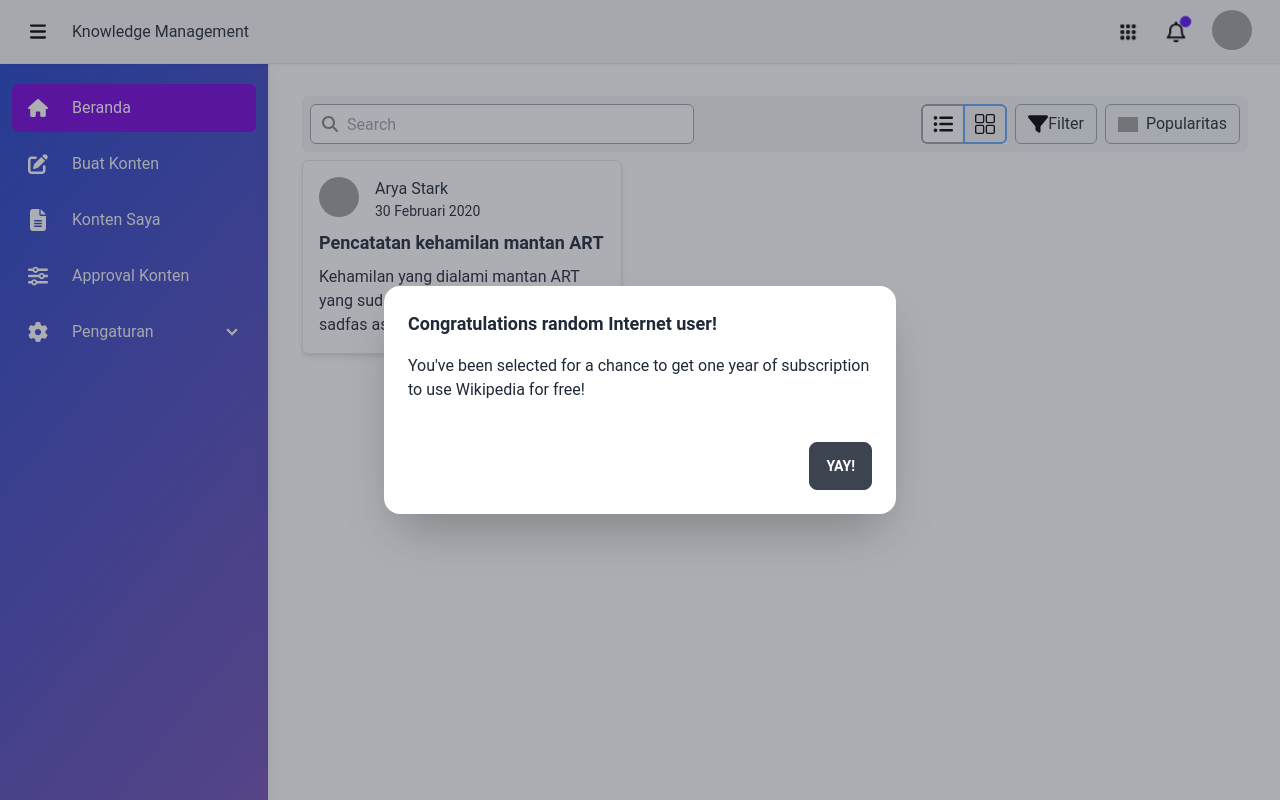
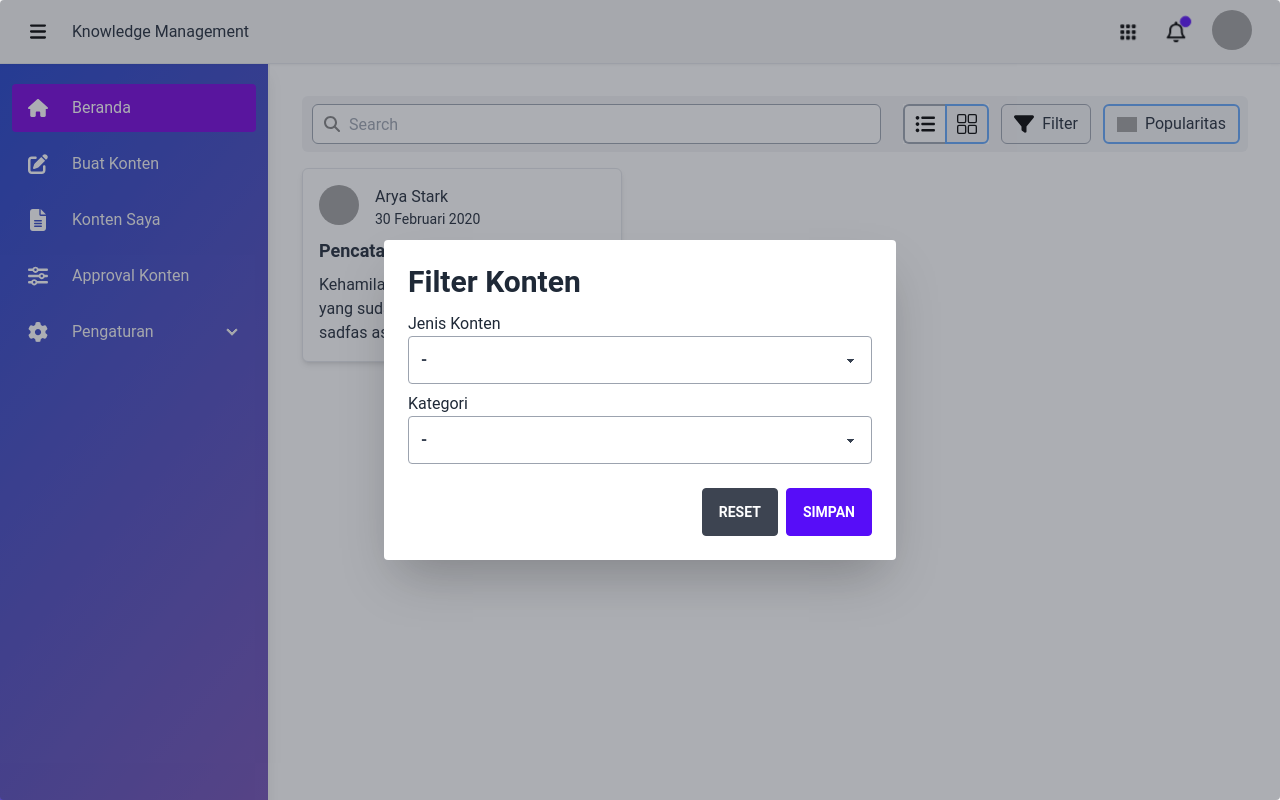
Before and after one commit to martinsmor/KnowledgeManagementSystemFE, a React (Vite) app: page /beranda in a window 1280 px wide. Both pictures are taken after a click on the label "Filter". Built offline with nearby package versions, Linux system fonts and the light colour scheme; grey boxes are pictures that could not be loaded.

Commit message:
add filter

```diff
--- a/src/App.css
+++ b/src/App.css
@@ -1,15 +1,15 @@
 #sidebar {
-    transition: width ease-in-out .15s;
+    transition: width ease-out .15s;
     box-sizing: border-box !important;
 }
 
 .txtsidebar {
-    transition: ease-in-out .3s;
+    transition: ease-out .3s;
     visibility: hidden;
     height: 24px;
     overflow: hidden;
     margin-left: 1.5rem;
-    animation: text 0.3s ease-in-out;
+    animation: text 0.3s ease-out;
     animation-iteration-count: infinite;
 }
 
@@ -25,7 +25,7 @@
 }
 
 #txtsidebar {
-    transition: ease-in-out .3s;
+    transition: ease-out .3s;
     visibility: hidden;
     height: 24px !important;
     overflow: hidden;
@@ -40,7 +40,7 @@ body {
 }
 
 .content {
-    transition: all ease-in-out .15s;
+    transition: all ease-out .15s;
 }
 
 .collapse-arrow .collapse-title:after {
@@ -62,7 +62,7 @@ body {
 }
 
 .collapse-content {
-    transition: ease-in-out 10s;
+    transition: ease-out 10s;
 }
 
 #maincontent {
@@ -139,7 +139,7 @@ body {
     #sidebar {
         box-sizing: border-box;
         padding-top: 0.75rem;
-        transition: ease-in-out .15s;
+        transition: ease-out .15s;
     }
 
 
--- a/src/component/main/Sidebar.jsx
+++ b/src/component/main/Sidebar.jsx
@@ -35,7 +35,7 @@ function Sidebar(props) {
                       : null
                   }
                   className={
-                    "flex  min-h-[48px] overflow-hidden active:bg-blue-300 flex-column hover:bg-base-200 hover:bg-opacity-40 p-3 items-center rounded-md ease-in-out transition duration-100"
+                    "flex  min-h-[48px] overflow-hidden active:bg-blue-300 flex-column hover:bg-base-200 hover:bg-opacity-40 p-3 items-center rounded ease-in-out transition duration-100"
                   }
                   href=""
                 >
@@ -56,7 +56,7 @@ function Sidebar(props) {
                         }
                       : null
                   }
-                  className="flex  min-h-[48px] overflow-hidden active:bg-blue-300 flex-column hover:bg-base-200 hover:bg-opacity-40 p-3 items-center rounded-md ease-in-out transition  duration-100"
+                  className="flex  min-h-[48px] overflow-hidden active:bg-blue-300 flex-column hover:bg-base-200 hover:bg-opacity-40 p-3 items-center rounded ease-in-out transition  duration-100"
                 >
                   <img className="w-5  ml-1" src={tambahIcon} alt="" />
                   <span className="ml-6  overflow-hidden  max-h-[24px] transition ">
@@ -75,7 +75,7 @@ function Sidebar(props) {
                         }
                       : null
                   }
-                  className="flex min-h-[48px] overflow-hidden  active:bg-blue-300 flex-column hover:bg-base-200 hover:bg-opacity-40 p-3 items-center rounded-md ease-in-out transition  duration-100"
+                  className="flex min-h-[48px] overflow-hidden  active:bg-blue-300 flex-column hover:bg-base-200 hover:bg-opacity-40 p-3 items-center rounded ease-in-out transition  duration-100"
                   href=""
                 >
                   <img className="w-4  ml-1.5" src={mycontentIcon} alt="" />
@@ -87,7 +87,7 @@ function Sidebar(props) {
               <li className="my-2">
                 <Link
                   to={"/"}
-                  className="flex min-h-[48px] overflow-hidden  active:bg-blue-300 flex-column hover:bg-base-200 hover:bg-opacity-40 p-3 items-center rounded-md ease-in-out transition  duration-100"
+                  className="flex min-h-[48px] overflow-hidden  active:bg-blue-300 flex-column hover:bg-base-200 hover:bg-opacity-40 p-3 items-center rounded ease-in-out transition  duration-100"
                 >
                   <img className="w-5  ml-1" src={contentsettingIcon} alt="" />
                   <span className="ml-6   overflow-hidden  max-h-[24px] ">
@@ -100,7 +100,7 @@ function Sidebar(props) {
                 <input type="checkbox" className="peer" id="collapse" />
                 <div
                   id="collapse-head"
-                  className="flex collapse-title  h-[20px] peer-hover:bg-base-300   overflow-hidden active:bg-blue-300  peer-hover:bg-opacity-40 flex-column p-3 py-1 items-center rounded-md ease-in-out transition  duration-100"
+                  className="flex collapse-title  h-[20px] peer-hover:bg-base-300   overflow-hidden active:bg-blue-300  peer-hover:bg-opacity-40 flex-column p-3 py-1 items-center rounded ease-in-out transition  duration-100"
                   href=""
                 >
                   <img className="w-5  ml-1" src={settingIcon} alt="" />
@@ -110,7 +110,7 @@ function Sidebar(props) {
                 </div>
                 <ul className="collapse-content flex flex-col p-0 pb-0 transition-all duration-100 ease-linear ">
                   <Link
-                    className="p-2 my-0.5 pl-14 py-3 hover:bg-base-200 hover:bg-opacity-40 w-full rounded-lg  duration-100"
+                    className="p-2 my-0.5 pl-14 py-3 hover:bg-base-200 hover:bg-opacity-40 w-full rounded  duration-100"
                     to="Pengguna"
                   >
                     <span className="block max-h-[24px] ml-1 overflow-hidden">
@@ -118,7 +118,7 @@ function Sidebar(props) {
                     </span>
                   </Link>
                   <Link
-                    className="p-2 my-0.5 pl-14 py-3 hover:bg-base-200 hover:bg-opacity-40 w-full rounded-lg  duration-100"
+                    className="p-2 my-0.5 pl-14 py-3 hover:bg-base-200 hover:bg-opacity-40 w-full rounded  duration-100"
                     to="/"
                   >
                     <span className="block max-h-[24px] ml-1 overflow-hidden">
@@ -126,7 +126,7 @@ function Sidebar(props) {
                     </span>
                   </Link>
                   <Link
-                    className="p-2 my-0.5 pl-14 py-3 hover:bg-base-200 hover:bg-opacity-40 w-full rounded-lg  duration-100"
+                    className="p-2 my-0.5 pl-14 py-3 hover:bg-base-200 hover:bg-opacity-40 w-full rounded  duration-100"
                     to="/"
                   >
                     <span className="block max-h-[24px] ml-1 overflow-hidden">
@@ -134,7 +134,7 @@ function Sidebar(props) {
                     </span>
                   </Link>
                   <Link
-                    className="p-2 my-0.5 pl-14 py-3 hover:bg-base-200 hover:bg-opacity-40 w-full rounded-lg  duration-100"
+                    className="p-2 my-0.5 pl-14 py-3 hover:bg-base-200 hover:bg-opacity-40 w-full rounded  duration-100"
                     to="/"
                   >
                     <span className="block max-h-[24px] ml-1 overflow-hidden">
@@ -142,7 +142,7 @@ function Sidebar(props) {
                     </span>
                   </Link>
                   <Link
-                    className="p-2 my-0.5 pl-14 py-3 hover:bg-base-200 hover:bg-opacity-40 w-full rounded-lg  duration-100"
+                    className="p-2 my-0.5 pl-14 py-3 hover:bg-base-200 hover:bg-opacity-40 w-full rounded  duration-100"
                     to="/"
                   >
                     <span className="block max-h-[24px] ml-1 overflow-hidden">
@@ -180,7 +180,7 @@ function Sidebar(props) {
                       : null
                   }
                   to="/beranda"
-                  className="flex hovhov overflow-hidden hover:bg-opacity-40  active:bg-blue-200 flex-column hover:bg-base-300 py-3 items-center rounded-md ease-in-out transition  duration-100"
+                  className="flex hovhov overflow-hidden hover:bg-opacity-40  active:bg-blue-200 flex-column hover:bg-base-300 py-3 items-center rounded ease-in-out transition  duration-100"
                   href=""
                 >
                   <img className="w-5 ml-4" src={homeIcon} alt="" />
@@ -199,7 +199,7 @@ function Sidebar(props) {
                         }
                       : null
                   }
-                  className="flex  overflow-hidden hover:bg-opacity-40  active:bg-blue-200 flex-column hover:bg-base-300 py-3 items-center rounded-md ease-in-out transition  duration-100"
+                  className="flex  overflow-hidden hover:bg-opacity-40  active:bg-blue-200 flex-column hover:bg-base-300 py-3 items-center rounded ease-in-out transition  duration-100"
                 >
                   <img className="w-5 ml-4" src={tambahIcon} alt="" />
                   <span className="txtsidebar">Buat Konten</span>
@@ -217,7 +217,7 @@ function Sidebar(props) {
                       : null
                   }
                   to="kontensaya"
-                  className="flex overflow-hidden hover:bg-opacity-40  active:bg-blue-200 flex-column hover:bg-base-300 py-3  items-center rounded-md ease-in-out transition  duration-100"
+                  className="flex overflow-hidden hover:bg-opacity-40  active:bg-blue-200 flex-column hover:bg-base-300 py-3  items-center rounded ease-in-out transition  duration-100"
                   href=""
                 >
                   <img
@@ -232,7 +232,7 @@ function Sidebar(props) {
               <li className="my-2 tooltip1">
                 <Link
                   to={"/"}
-                  className="hover:bg-opacity-40  flex  overflow-hidden  active:bg-blue-200 flex-column hover:bg-base-300 py-3 items-center rounded-md ease-in-out transition  duration-100"
+                  className="hover:bg-opacity-40  flex  overflow-hidden  active:bg-blue-200 flex-column hover:bg-base-300 py-3 items-center rounded ease-in-out transition  duration-100"
                 >
                   <img className="w-5 ml-4" src={contentsettingIcon} alt="" />
                   <span className="txtsidebar">Approval Konten</span>
@@ -248,7 +248,7 @@ function Sidebar(props) {
                 />
                 <div
                   id="collapse-head"
-                  className="flex collapse-title  h-[20px] peer-hover:bg-base-200 peer-hover:bg-opacity-40   overflow-hidden active:bg-blue-300 flex-column hover:bg-base-300 p-3 py-1 items-center rounded-md ease-in-out transition  duration-100"
+                  className="flex collapse-title  h-[20px] peer-hover:bg-base-200 peer-hover:bg-opacity-40   overflow-hidden active:bg-blue-300 flex-column hover:bg-base-300 p-3 py-1 items-center rounded ease-in-out transition  duration-100"
                   href=""
                 >
                   <img className="w-5  ml-1" src={settingIcon} alt="" />
--- a/src/component/routes/Beranda.jsx
+++ b/src/component/routes/Beranda.jsx
@@ -11,6 +11,10 @@ import FilterIcon from "../../assets/icon/FilterIcon.jsx";
 function Sort() {
   const [sortType, setSortType] = useState("Popularitas");
 
+  const handleSort = (e) => {
+    setSortType(e);
+  };
+
   return (
     <div
       data-tip={"Urutkan Berdasar " + sortType}
@@ -19,15 +23,15 @@ function Sort() {
       <label
         tabIndex={0}
         className={
-          "flex flex-row cursor-pointer h-10 justify-center items-center  border-gray-400 border rounded-md  px-3"
+          "flex flex-row cursor-pointer gap-x-2 h-10 min-w-[137px] justify-center items-center  border-blue-400 border-2 rounded-md  px-3"
         }
       >
-        <img className={"w-5 mr-2"} src={sortIcon} alt="" />
+        <img className={"w-5"} src={sortIcon} alt="" />
         {sortType}
       </label>
       <ul
         tabIndex={0}
-        className="dropdown-content menu p-2 shadow bg-base-100 rounded-box w-52"
+        className="dropdown-content menu p-2 shadow bg-base-100 rounded border-gray-300 border min-w-[135px] "
       >
         <li>
           <button onClick={() => handleSort("Terbaru")}>Terbaru</button>
@@ -42,35 +46,77 @@ function Sort() {
 
 //FilterIcon
 function Filter() {
+  const [jenisKonten, setJenisKonten] = useState("-");
+  const [kategoriKonten, setKategoriKonten] = useState("-");
+
+  const handleJenisKonten = (e) => {
+    setJenisKonten(e.target.value);
+    console.log(e.target.value);
+  };
+  const handleKategoriKonten = (e) => {
+    setKategoriKonten(e.target.value);
+    console.log(e.target.value);
+  };
+  const handleReset = () => {
+    setKategoriKonten("-");
+    setJenisKonten("-");
+  };
+
   return (
     <>
       <label
-        htmlFor="my-modal"
+        htmlFor="my-modal-4"
         className={
-          " modal-button cursor-pointer  flex flex-row h-10 justify-center items-center  border-gray-400 border rounded-md  px-3"
+          " modal-button cursor-pointer gap-x-2  flex flex-row h-10 justify-center items-center  border-gray-400 border rounded-md  px-3"
         }
       >
         <FilterIcon />
         Filter
       </label>
 
-      <input type="checkbox" id="my-modal" className="modal-toggle" />
-      <div className="modal">
-        <div className="modal-box">
-          <h3 className="font-bold text-lg">
-            Congratulations random Internet user!
-          </h3>
-          <p className="py-4">
-            You've been selected for a chance to get one year of subscription to
-            use Wikipedia for free!
-          </p>
+      <input type="checkbox" id="my-modal-4" className="modal-toggle" />
+      <label
+        htmlFor="my-modal-4"
+        className="modal sm:modal-middle modal-bottom cursor-pointer rounded"
+      >
+        <label className="modal-box relative rounded sm:rounded" htmlFor="">
+          <h3 className="text-3xl font-bold mb-3">Filter Konten</h3>
+          <div className="flex flex-col gap-y-2">
+            <form className={"flex flex-col"}>
+              <label htmlFor="">Jenis Konten</label>
+              <select
+                value={jenisKonten}
+                onChange={handleJenisKonten}
+                className="select transition-none w-full form-select appearance-none block w-full px-3 py-1.5 text-base text-gray-700 bg-white bg-clip-padding bg-no-repeat rounded  m-0  focus:outline-blue-400 focus:outline-offset-0 border border-gray-400 "
+              >
+                <option>-</option>
+                <option>Han Solo</option>
+                <option>Greedo</option>
+              </select>
+            </form>
+            <div className={"flex flex-col"}>
+              <label htmlFor="">Kategori</label>
+              <select
+                value={kategoriKonten}
+                onChange={handleKategoriKonten}
+                className="select transition-none w-full form-select appearance-none block w-full px-3 py-1.5 text-base text-gray-700 bg-white bg-clip-padding bg-no-repeat rounded  m-0  focus:outline-blue-400 focus:outline-offset-0 border border-gray-400 "
+              >
+                <option>-</option>
+                <option>Han Solo</option>
+                <option>Greedo</option>
+              </select>
+            </div>
+          </div>
           <div className="modal-action">
-            <label htmlFor="my-modal" className="btn">
-              Yay!
+            <label onClick={handleReset} className="btn rounded">
+              Reset
+            </label>
+            <label htmlFor="my-modal-4" className="btn rounded btn-primary">
+              Simpan
             </label>
           </div>
-        </div>
-      </div>
+        </label>
+      </label>
     </>
   );
 }
@@ -93,7 +139,7 @@ function GridList() {
   return (
     <div
       className={
-        " flex bg-white flex-row h-10 justify-center items-center  border-gray-400"
+        "md:flex hidden bg-white hidden flex-row h-10 justify-center items-center min-w-[86px] border-gray-400"
       }
     >
       <button
@@ -124,16 +170,50 @@ function GridList() {
 
 //search bar
 function SearchBar() {
+  const [search, setSearch] = useState("");
+
+  function handleSearch(e) {
+    setSearch(e.target.value);
+    console.log(e.target.value);
+  }
+
   return (
-    <div className="flex flex-row justify-center items-center">
+    <div className="flex flex-row w-full justify-center items-center">
       <div className={"z-20"}>
         <img className={"w-4"} src={searchIcon} alt="search" />
       </div>
       <input
-        className="w-96 -ml-7 h-10 p-2 pl-9 px-3 border border-gray-400 rounded-md focus:outline-2 focus:outline-blue-500"
+        onChange={handleSearch}
+        value={search}
+        className="-ml-7 w-full h-10 p-2 pl-9 px-3 border border-gray-400 rounded-md focus:outline-2 focus:outline-blue-500"
         type="text"
         placeholder="Search"
       />
+    </div>
+  );
+}
+
+function AllKonten() {
+  return (
+    <div className="card w-80 bg-base-100 shadow-md border-[1px] rounded-md mb-6 ">
+      <div className="card-body p-4">
+        <div className="flex flex-row">
+          <div className="avatar mr-4">
+            <div className="w-10 h-10 rounded-full">
+              <img src="https://i.pravatar.cc/150?u=fake@pravatar.com" />
+            </div>
+          </div>
+          <div className="flex flex-col justify-around ">
+            <div>Arya Stark</div>
+            <div className="text-sm">30 Februari 2020</div>
+          </div>
+        </div>
+        <h2 className="card-title text-lg">Pencatatan kehamilan mantan ART</h2>
+        <p>
+          Kehamilan yang dialami mantan ART yang sudah pindah apakah tercatat?
+          sadfas asdfsadf asfdasf asdf{" "}
+        </p>
+      </div>
     </div>
   );
 }
@@ -142,45 +222,23 @@ function Beranda(props) {
   return (
     <div
       id={props.isfull ? "maincontent" : "maincontent1"}
-      className="absolute content flex flex-row gap-y-2 gap-x-6 top-[64px] md:p-8 p-4 flex flex-col"
+      className="absolute content flex flex-row gap-y-4 gap-x-6 top-[64px] md:p-8 p-4 flex flex-col"
     >
       <div
         className={
-          "flex flex-row gap-x-4 w-full bg-gray-100 p-2 pl-5 rounded-md justify-between"
+          "flex flex-row gap-x-4 w-full bg-gray-100 md:flex-nowrap flex-wrap p-2 pl-4 gap-y-2 rounded-md justify-between"
         }
       >
-        <div className={"flex flex-col"}>
+        <div className={"flex flex-col md:w-2/3 w-full"}>
           <SearchBar />
         </div>
-        <div className={"flex flex-row gap-x-2"}>
+        <div className={"flex flex-row gap-x-3"}>
           <GridList />
           <Filter />
           <Sort />
         </div>
       </div>
-
-      <div className="card w-80 bg-base-100 shadow-md border-[1px] rounded-md mb-6 ">
-        <div className="card-body p-4">
-          <div className="flex flex-row">
-            <div className="avatar mr-4">
-              <div className="w-10 h-10 rounded-full">
-                <img src="https://i.pravatar.cc/150?u=fake@pravatar.com" />
-              </div>
-            </div>
-            <div className="flex flex-col justify-around ">
-              <div>Arya Stark</div>
-              <div className="text-sm">30 Februari 2020</div>
-            </div>
-          </div>
-          <h2 className="card-title text-lg">
-            Pencatatan kehamilan mantan ART
-          </h2>
-          <p>
-            Kehamilan yang dialami mantan ART yang sudah pindah apakah tercatat?
-            sadfas asdfsadf asfdasf asdf{" "}
-          </p>
-        </div>
-      </div>
+      <AllKonten />
     </div>
   );
 }
```
